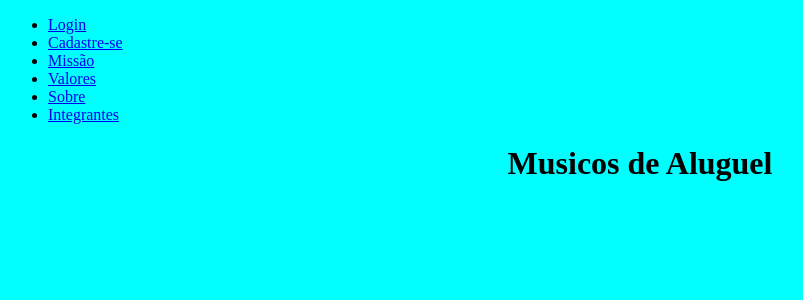
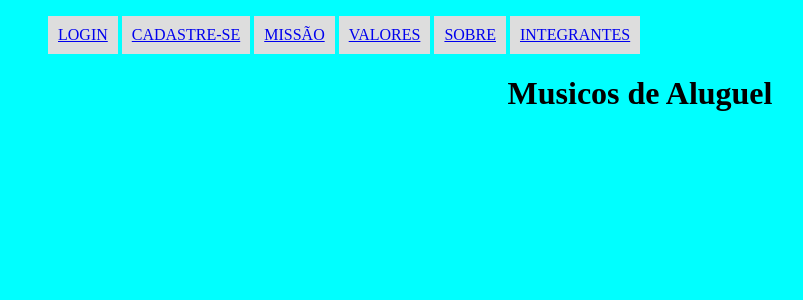
Before and after one commit to Leonardo-AD/musicosdealuguel, a PHP site: page / in a window 1280 px wide. Shown: the top 300 px of the page, without its empty margins (0-803 px from the left). Run offline with PHP 8.4, Linux system fonts and the light colour scheme.

Commit message:
criando as caixas das naves

```diff
--- a/estilo.css
+++ b/estilo.css
@@ -3,3 +3,16 @@
 body{
 	background-color: #00ffff;
 }
+
+/* formatando o menu */
+
+nav#menu ul{
+	list-style: none;
+	text-transform: uppercase;
+}
+
+nav#menu li{
+	display:inline-block;
+	background-color:#dddddd;
+	padding:10px;
+}
```
